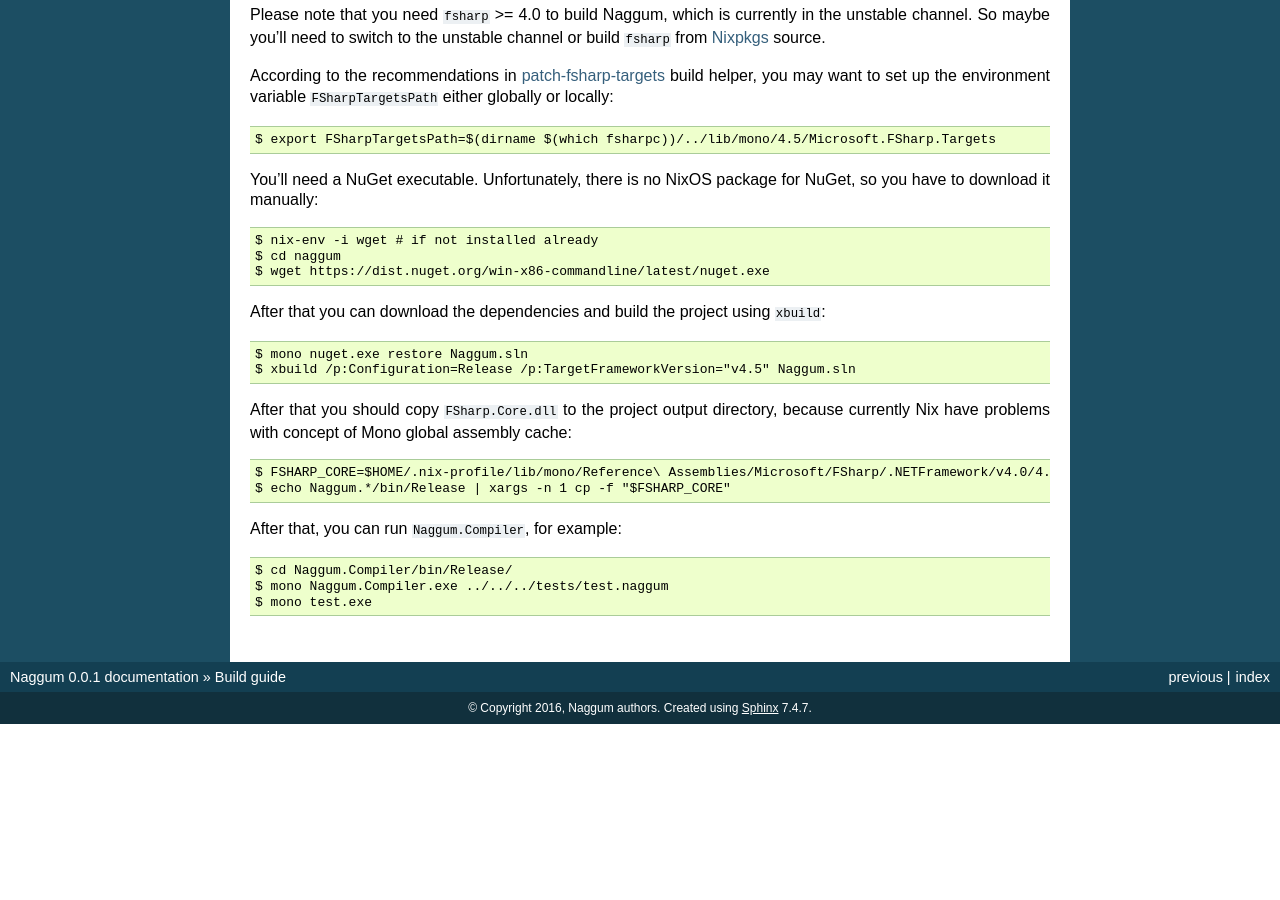
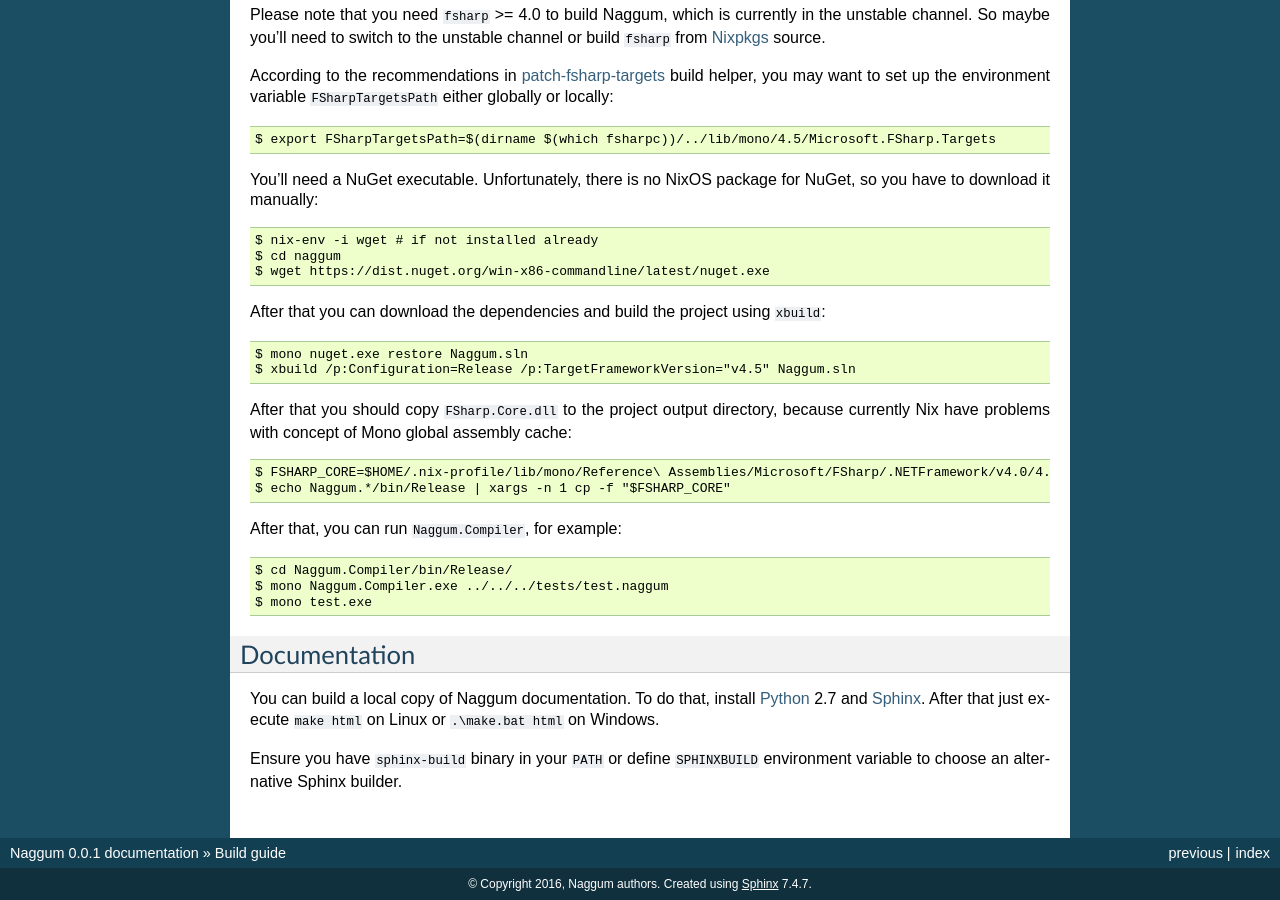
Before and after one commit to codingteam/naggum, a Sphinx documentation site: the page built from docs/build-guide.rst, in a window 1280 px wide and 900 px high, scrolled down 640 px. Built offline with Sphinx 7.4.7, drawn with Linux system fonts in a browser that asks for light colours; before the commit the page ends 1364 px from its top, so only the background shows below that.

Commit message:
Docs: add info about building the documentation

```diff
--- a/docs/build-guide.rst
+++ b/docs/build-guide.rst
@@ -66,9 +66,21 @@
     $ mono Naggum.Compiler.exe ../../../tests/test.naggum
     $ mono test.exe
 
+Documentation
+-------------
+
+You can build a local copy of Naggum documentation. To do that, install
+`Python`_ 2.7 and `Sphinx`_. After that just execute ``make html`` on Linux or
+``.\make.bat html`` on Windows.
+
+Ensure you have ``sphinx-build`` binary in your ``PATH`` or define
+``SPHINXBUILD`` environment variable to choose an alternative Sphinx builder.
+
 .. _F# Compiler: http://fsharp.org/
 .. _Mono: http://www.mono-project.com/
 .. _NixOS Linux: http://nixos.org/
 .. _Nixpkgs: https://github.com/NixOS/nixpkgs
 .. _NuGet: http://www.nuget.org/
 .. _patch-fsharp-targets:  https://github.com/NixOS/nixpkgs/blob/d4681bf62672083f92545e02e00b8cf040247e8d/pkgs/build-support/dotnetbuildhelpers/patch-fsharp-targets.sh
+.. _Python: https://www.python.org/
+.. _Sphinx: http://sphinx-doc.org/
```
